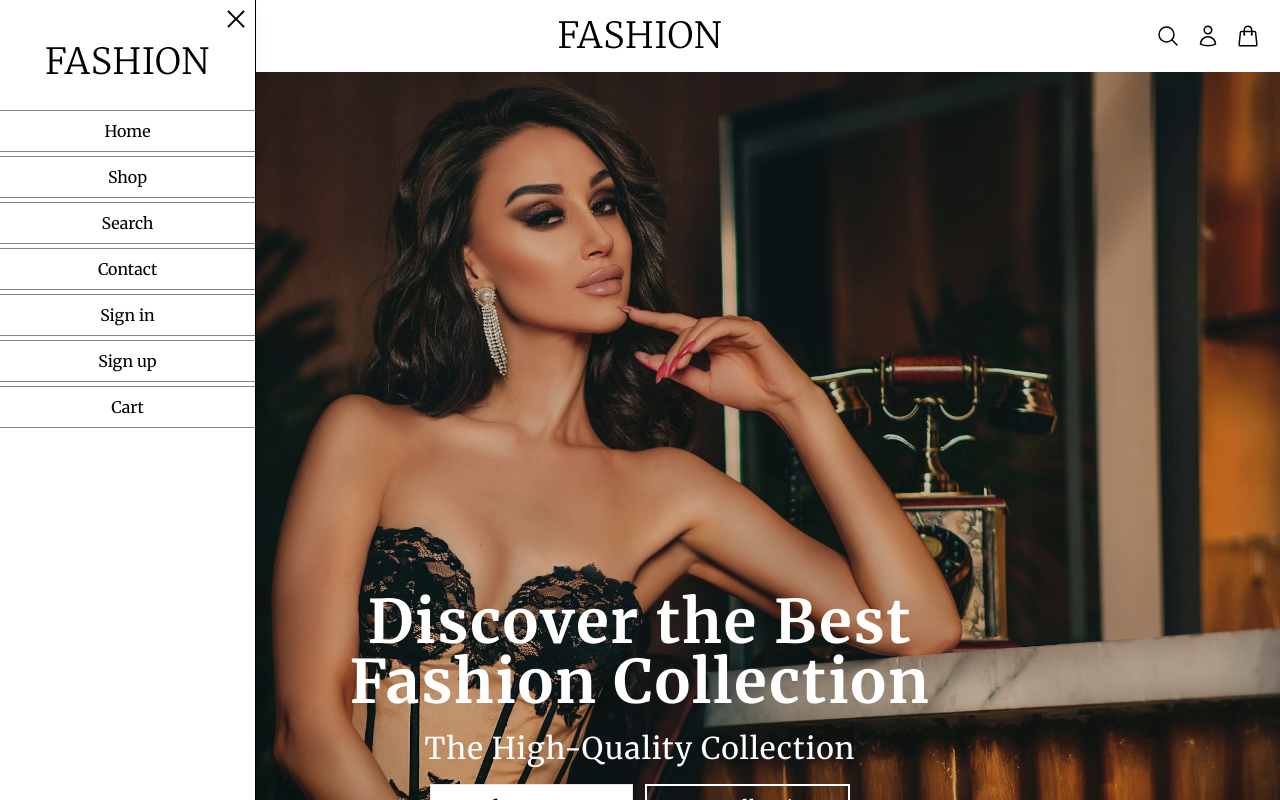
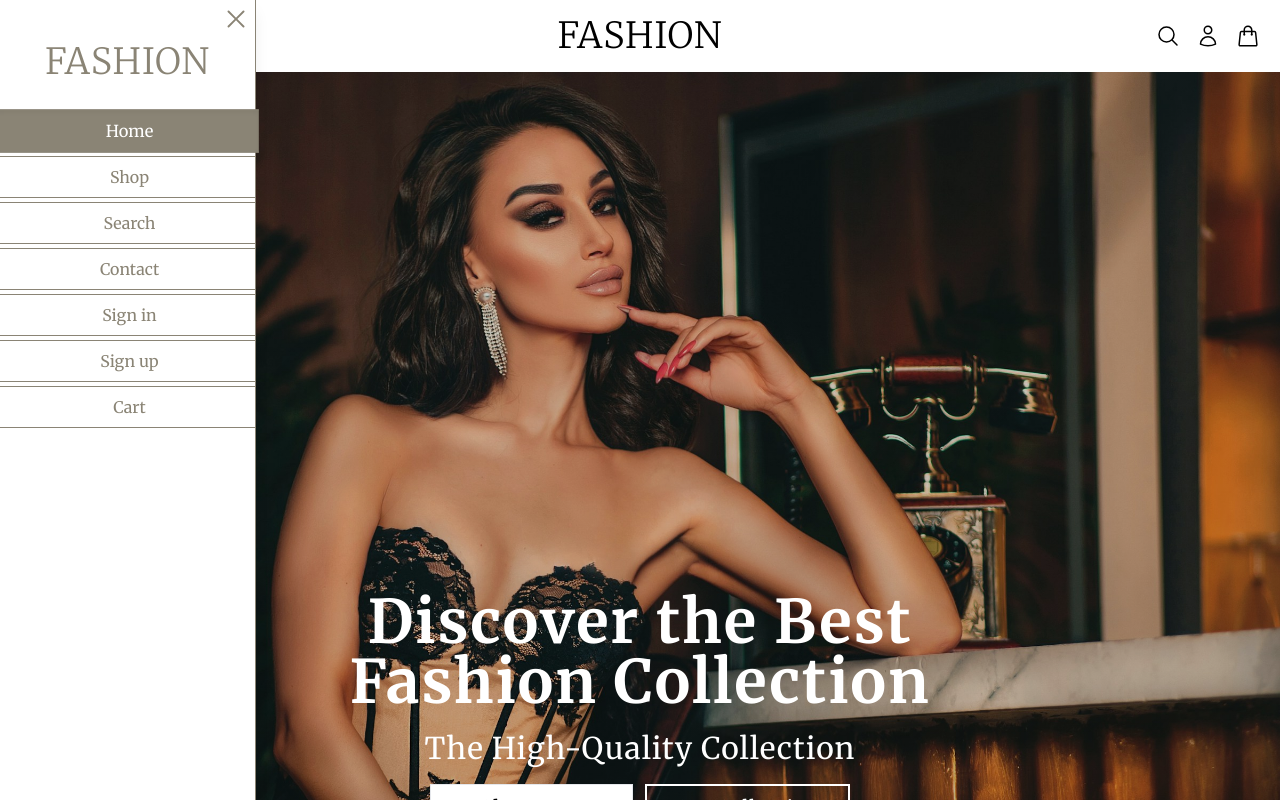
Before and after one commit to TrinhChung/GenWeb, a React (Vite) app in the folder template_fe/template_default/: page / in a window 1280 px wide. Both pictures are taken after a click on the icon 32 px from the left and 36 px from the top of the page. Shown: the top 800 px of the page. Built offline with nearby package versions, Linux system fonts and the light colour scheme; no server answers.

Commit message:
add animation for sidebar

```diff
--- a/template_fe/template_default/src/components/SidebarMenu.tsx
+++ b/template_fe/template_default/src/components/SidebarMenu.tsx
@@ -1,10 +1,16 @@
 import { useEffect, useState } from "react";
 import toast from "react-hot-toast";
 import { HiXMark } from "react-icons/hi2";
-import { Link, useNavigate } from "react-router-dom";
+import { Link, useNavigate, useLocation } from "react-router-dom";
 import { useAppSelector } from "../hooks";
 import { setLoginStatus } from "../features/auth/authSlice";
 import { store } from "../store";
+
+// Tailwind: secondaryBrown = #7d5a38 (bạn chỉnh nếu custom màu khác)
+const menuItemBase =
+  "py-2 border-y border-secondaryBrown w-full block flex justify-center font-medium relative overflow-hidden group transition-all";
+const menuItemHover =
+  "hover:bg-secondaryBrown hover:text-white hover:scale-[1.03] hover:shadow-lg duration-150";
 
 const SidebarMenu = ({
   isSidebarOpen,
@@ -16,6 +22,7 @@ const SidebarMenu = ({
   const [isAnimating, setIsAnimating] = useState(false);
   const { loginStatus } = useAppSelector((state) => state.auth);
   const navigate = useNavigate();
+  const location = useLocation();
 
   const logout = () => {
     toast.error("Logged out successfully");
@@ -28,10 +35,47 @@ const SidebarMenu = ({
     if (isSidebarOpen) {
       setIsAnimating(true);
     } else {
-      const timer = setTimeout(() => setIsAnimating(false), 300); // Match the transition duration
+      const timer = setTimeout(() => setIsAnimating(false), 300);
       return () => clearTimeout(timer);
     }
   }, [isSidebarOpen]);
+
+  // Render menu item với hiệu ứng và active
+  const renderMenuItem = (
+    label: string,
+    to: string,
+    icon?: React.ReactNode,
+    onClick?: () => void
+  ) => {
+    const isActive = location.pathname === to;
+    return (
+      <Link
+        to={to}
+        onClick={onClick}
+        className={`
+          ${menuItemBase}
+          ${menuItemHover}
+          ${isActive ? "bg-secondaryBrown text-white shadow-inner scale-[1.03]" : "text-secondaryBrown"}
+        `}
+      >
+        {icon}
+        <span className="ml-1">{label}</span>
+        {/* Hiệu ứng underline slide-in khi hover */}
+        <span className="absolute left-0 bottom-0 w-0 group-hover:w-full h-[2px] bg-white transition-all duration-300" />
+      </Link>
+    );
+  };
+
+  // Render button như 1 menu item
+  const renderButtonItem = (label: string, onClick: () => void) => (
+    <button
+      onClick={onClick}
+      className={`${menuItemBase} ${menuItemHover} text-secondaryBrown`}
+    >
+      {label}
+      <span className="absolute left-0 bottom-0 w-0 group-hover:w-full h-[2px] bg-white transition-all duration-300" />
+    </button>
+  );
 
   return (
     <>
@@ -39,80 +83,39 @@ const SidebarMenu = ({
         <div
           className={
             isSidebarOpen
-              ? "fixed top-0 left-0 w-64 z-50 h-full transition-transform duration-300 ease-in-out bg-white shadow-lg transform border-r border-black translate-x-0"
-              : "fixed top-0 left-0 w-64 z-50 h-full transition-transform duration-300 ease-in-out bg-white shadow-lg transform border-r border-black -translate-x-full"
+              ? "fixed top-0 left-0 w-64 z-50 h-full transition-transform duration-300 ease-in-out bg-white shadow-lg transform border-r border-secondaryBrown translate-x-0"
+              : "fixed top-0 left-0 w-64 z-50 h-full transition-transform duration-300 ease-in-out bg-white shadow-lg transform border-r border-secondaryBrown -translate-x-full"
           }
         >
           <div className="flex justify-end mr-1 mt-1">
             <HiXMark
-              className="text-3xl cursor-pointer"
+              className="text-3xl cursor-pointer text-secondaryBrown hover:rotate-90 transition-transform duration-200"
               onClick={() => setIsSidebarOpen(false)}
             />
           </div>
           <div className="flex justify-center mt-2">
             <Link
               to="/"
-              className="text-4xl font-light tracking-[1.08px] max-sm:text-3xl max-[400px]:text-2xl"
+              className="text-4xl font-light tracking-[1.08px] max-sm:text-3xl max-[400px]:text-2xl text-secondaryBrown hover:text-secondaryBrown"
+              tabIndex={-1}
             >
               FASHION
             </Link>
           </div>
           <div className="flex flex-col items-center gap-1 mt-7">
-            <Link
-              to="/"
-              className="py-2 border-y border-secondaryBrown w-full block flex justify-center"
-            >
-              Home
-            </Link>
-            <Link
-              to="/shop"
-              className="py-2 border-y border-secondaryBrown w-full block flex justify-center"
-            >
-              Shop
-            </Link>
-            <Link
-              to="/search"
-              className="py-2 border-y border-secondaryBrown w-full block flex justify-center"
-            >
-              Search
-            </Link>
-            <Link
-              to="/contact"
-              className="py-2 border-y border-secondaryBrown w-full block flex justify-center"
-            >
-              Contact
-            </Link>
+            {renderMenuItem("Home", "/")}
+            {renderMenuItem("Shop", "/shop")}
+            {renderMenuItem("Search", "/search")}
+            {renderMenuItem("Contact", "/contact")}
             {loginStatus ? (
-              <>
-                <button
-                  onClick={logout}
-                  className="py-2 border-y border-secondaryBrown w-full block flex justify-center"
-                >
-                  Logout
-                </button>
-              </>
+              renderButtonItem("Logout", logout)
             ) : (
               <>
-                <Link
-                  to="/login"
-                  className="py-2 border-y border-secondaryBrown w-full block flex justify-center"
-                >
-                  Sign in
-                </Link>
-                <Link
-                  to="/register"
-                  className="py-2 border-y border-secondaryBrown w-full block flex justify-center"
-                >
-                  Sign up
-                </Link>
+                {renderMenuItem("Sign in", "/login")}
+                {renderMenuItem("Sign up", "/register")}
               </>
             )}
-            <Link
-              to="/cart"
-              className="py-2 border-y border-secondaryBrown w-full block flex justify-center"
-            >
-              Cart
-            </Link>
+            {renderMenuItem("Cart", "/cart")}
           </div>
         </div>
       )}
```
